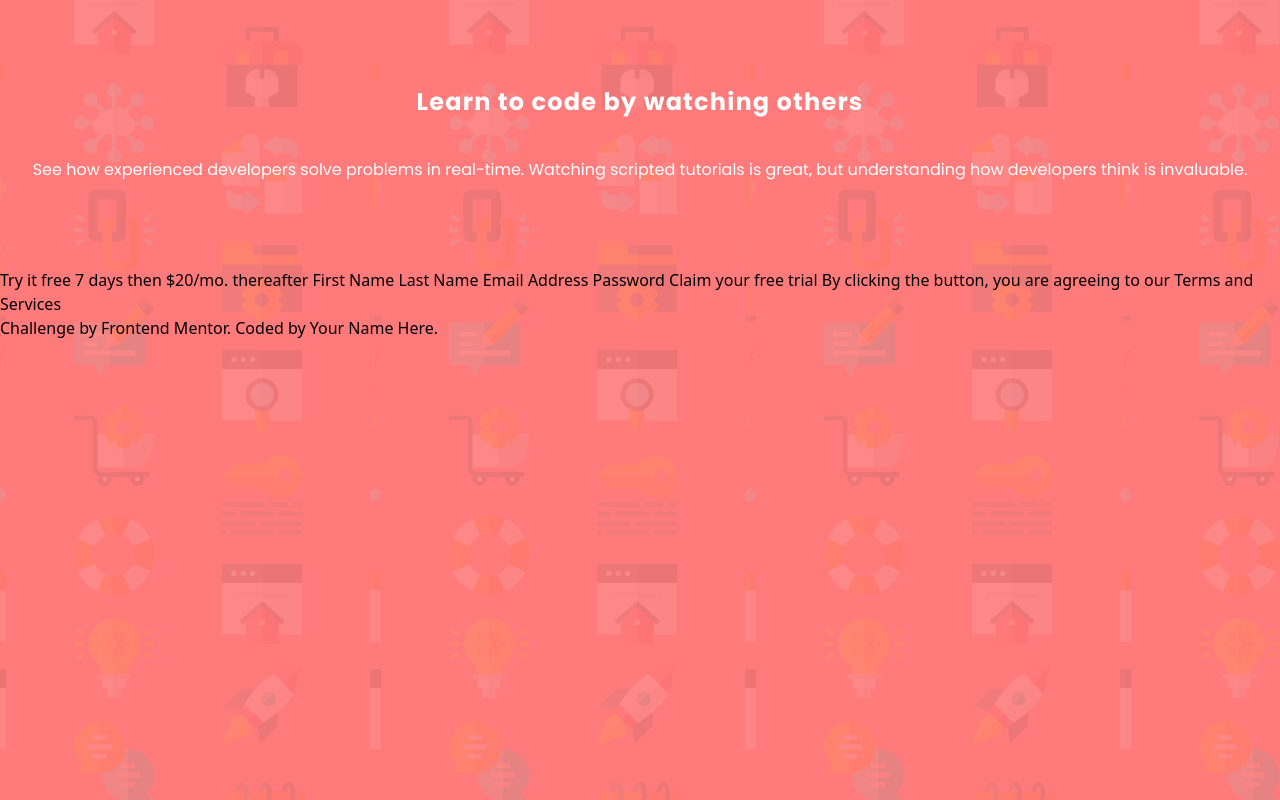
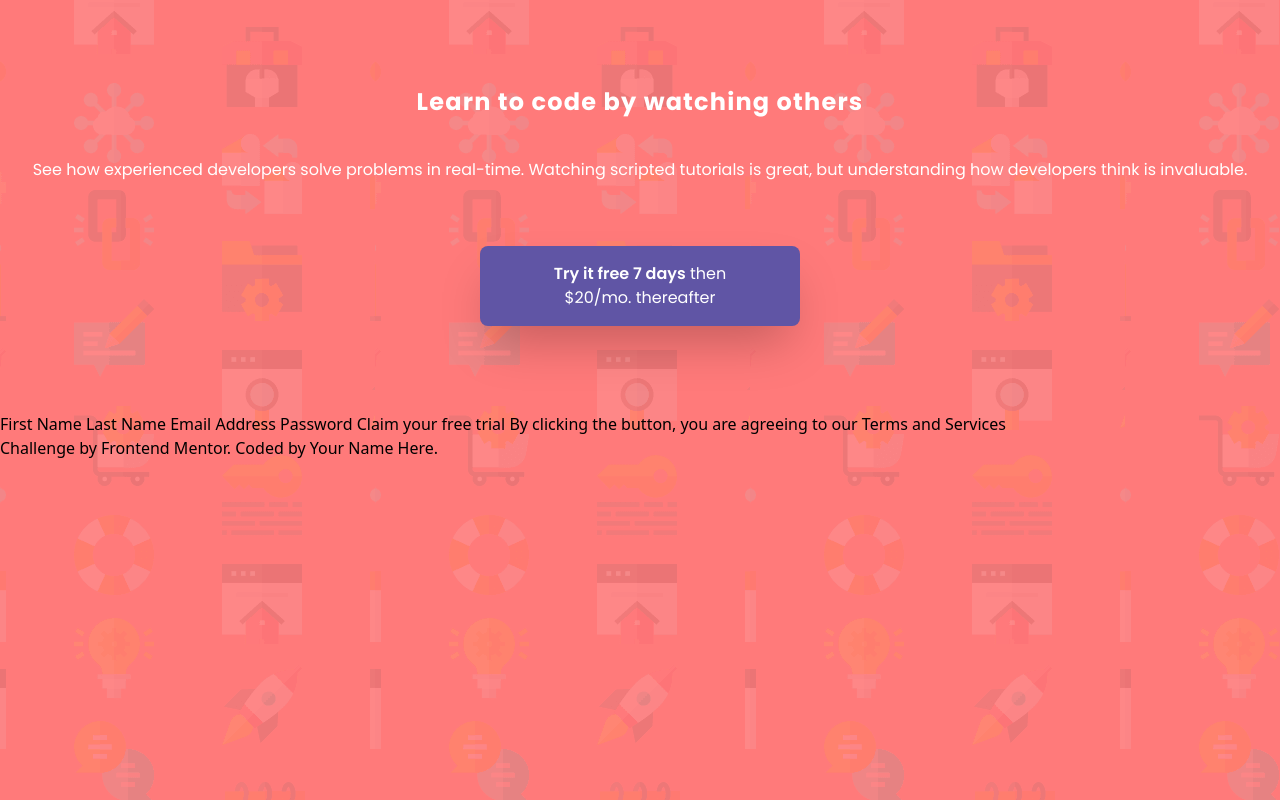
Before and after one commit to Abaljerind/intro-component-with-signup-form, a website: page index.html in a window 1280 px wide. Drawn offline with Linux system fonts and the light colour scheme.

Commit message:
style for trial card done

```diff
--- a/index.html
+++ b/index.html
@@ -39,12 +39,20 @@
           invaluable.
         </p>
       </article>
-      <div class="form-section"></div>
+      <div class="form-section mt-16">
+        <div
+          class="trial mx-auto w-80 cursor-pointer rounded-lg border-blue bg-blue px-14 py-4 shadow-2xl"
+        >
+          <p class="text-center text-bodyCopy font-normal text-white">
+            <span class="font-semibold">Try it free 7 days</span> then $20/mo.
+            thereafter
+          </p>
+        </div>
+      </div>
     </section>
 
-    Try it free 7 days then $20/mo. thereafter First Name Last Name Email
-    Address Password Claim your free trial By clicking the button, you are
-    agreeing to our Terms and Services
+    First Name Last Name Email Address Password Claim your free trial By
+    clicking the button, you are agreeing to our Terms and Services
 
     <footer>
       <p class="attribution">
```
Also changed, not shown: css/output.css.
